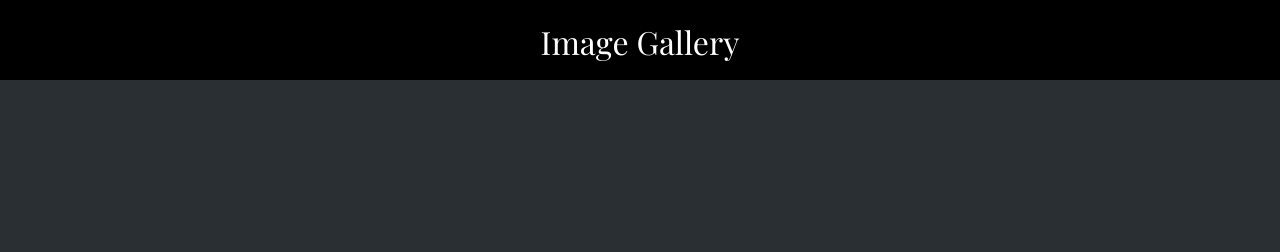
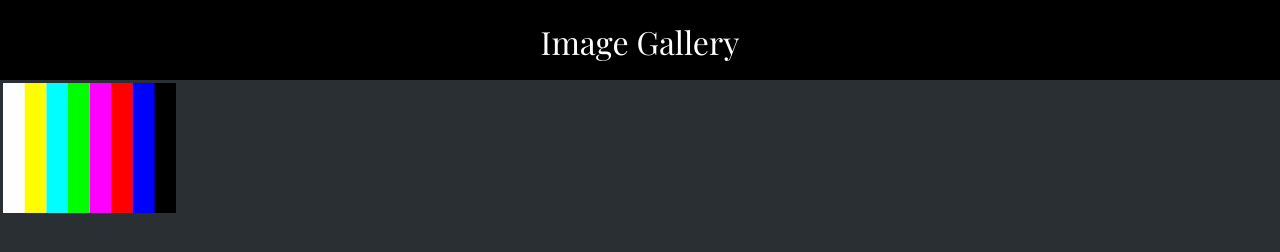
Before and after one commit to mr-yak/mr-yak.github.io, a plain HTML site: page aframe/index.html in a window 1280 px wide. Drawn offline with nearby package versions, Linux system fonts and the light colour scheme.

Commit message:
Added table and img

```diff
--- a/aframe/index.html
+++ b/aframe/index.html
@@ -12,5 +12,44 @@
                 </div>
             </div>
         </div>
+        <table>
+            <tbody>
+                <tr>
+                    <td>
+                        <a href="gallery/art.html" target="_new">
+                            <img src="assets/test.png">
+                        </a>
+                    </td>
+                    <td>
+
+                    </td>
+                    <td>
+
+                    </td>
+                </tr>
+                <tr>
+                    <td>
+
+                    </td>
+                    <td>
+
+                    </td>
+                    <td>
+
+                    </td>
+                </tr>
+                <tr>
+                    <td>
+
+                    </td>
+                    <td>
+
+                    </td>
+                    <td>
+
+                    </td>
+                </tr>
+            </tbody>
+        </table>
     </body>
 </html>
```
Also changed, not shown: aframe/assets/test.png (added).
